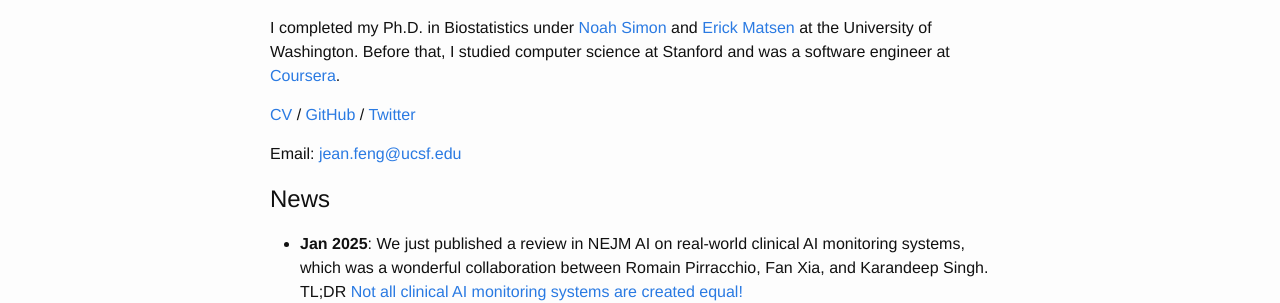
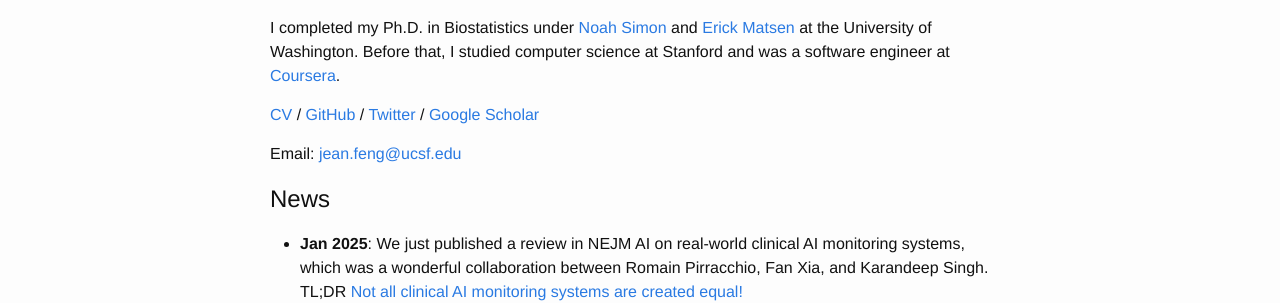
Before and after one commit to jjfeng/jjfeng.github.io, a Jekyll site: the page built from index.md, in a window 1280 px wide. Shown: the part 433-736 px from the top of the page. Built offline with Jekyll 4.4.1, drawn with Linux system fonts in a browser that asks for light colours.

Commit message:
update index

```diff
--- a/index.md
+++ b/index.md
@@ -17,7 +17,7 @@ My wide-ranging methodological interests include high-dimensional statistics, mu
 I completed my Ph.D. in Biostatistics under [Noah Simon](https://faculty.washington.edu/nrsimon/) and [Erick Matsen](https://matsen.fhcrc.org/) at the University of Washington.
 Before that, I studied computer science at Stanford and was a software engineer at [Coursera](https://www.coursera.org/).
 
-[CV](cv.pdf) / [GitHub](https://github.com/jjfeng) / [Twitter](https://twitter.com/Jean_J_Feng)
+[CV](cv.pdf) / [GitHub](https://github.com/jjfeng) / [Twitter](https://twitter.com/Jean_J_Feng) / [Google Scholar](https://scholar.google.com/citations?user=rKCO-dwAAAAJ&hl=en)
 
 Email:
 <script type="text/javascript" language="javascript">
```
